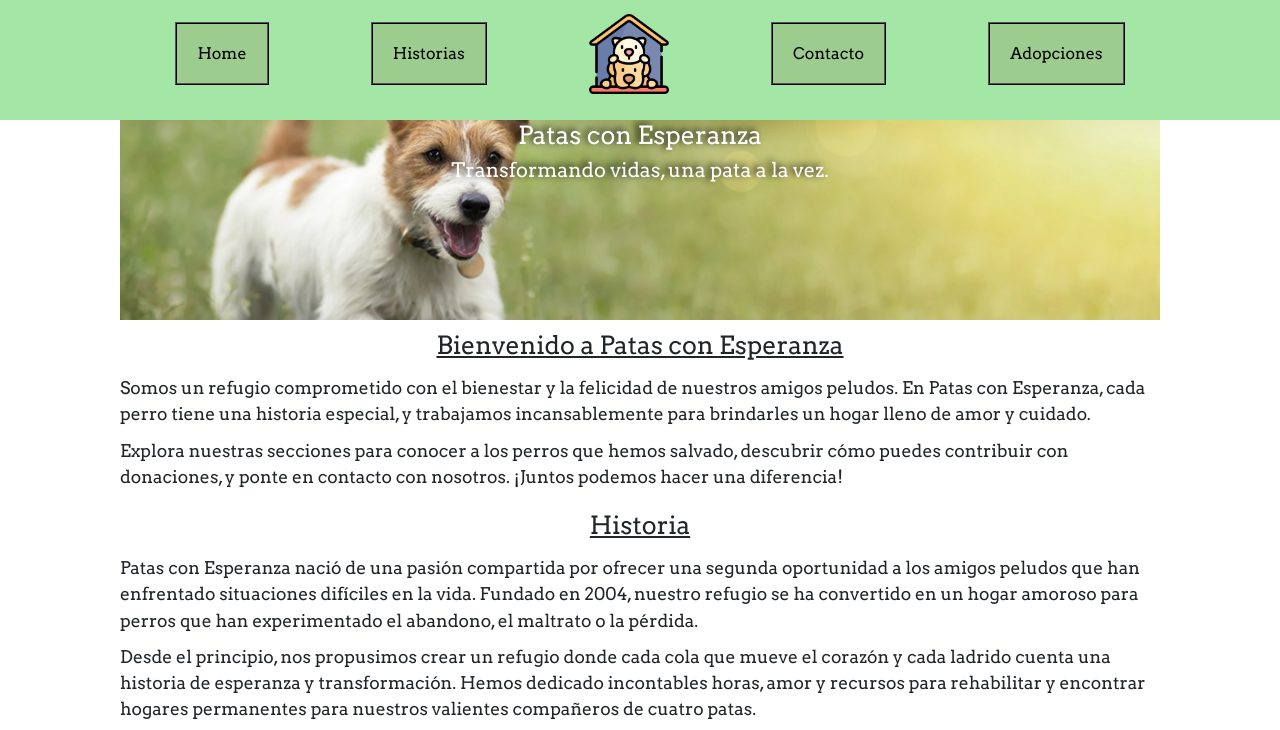
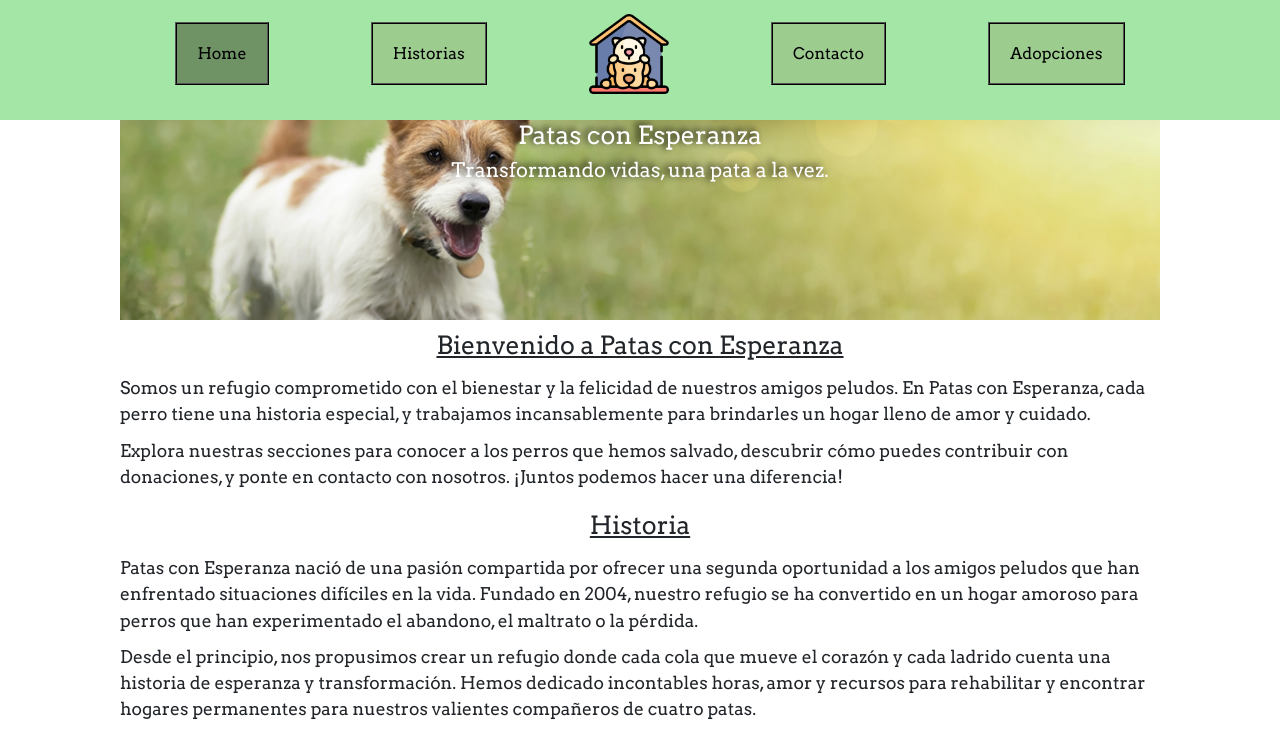
Before and after one commit to andrsgtz/Curso-CoderHouse-Desarrollo-Web, a plain HTML site: page index.html in a window 1280 px wide. In both pictures the pointer is over the link 221 px from the left and 53 px from the top of the page. Shown: the top 730 px of the page. Drawn offline with nearby package versions, Linux system fonts and the light colour scheme.

Commit message:
agrego pseudoclase hover al header

```diff
--- a/css/style.css
+++ b/css/style.css
@@ -65,6 +65,10 @@ header ul a{
     padding: 20px;
     border: 2px ridge #000000;
     background: #9dcc8f;
+}
+
+header ul a:hover{
+    background: #6f9364;
 }
 
 header li{
```
